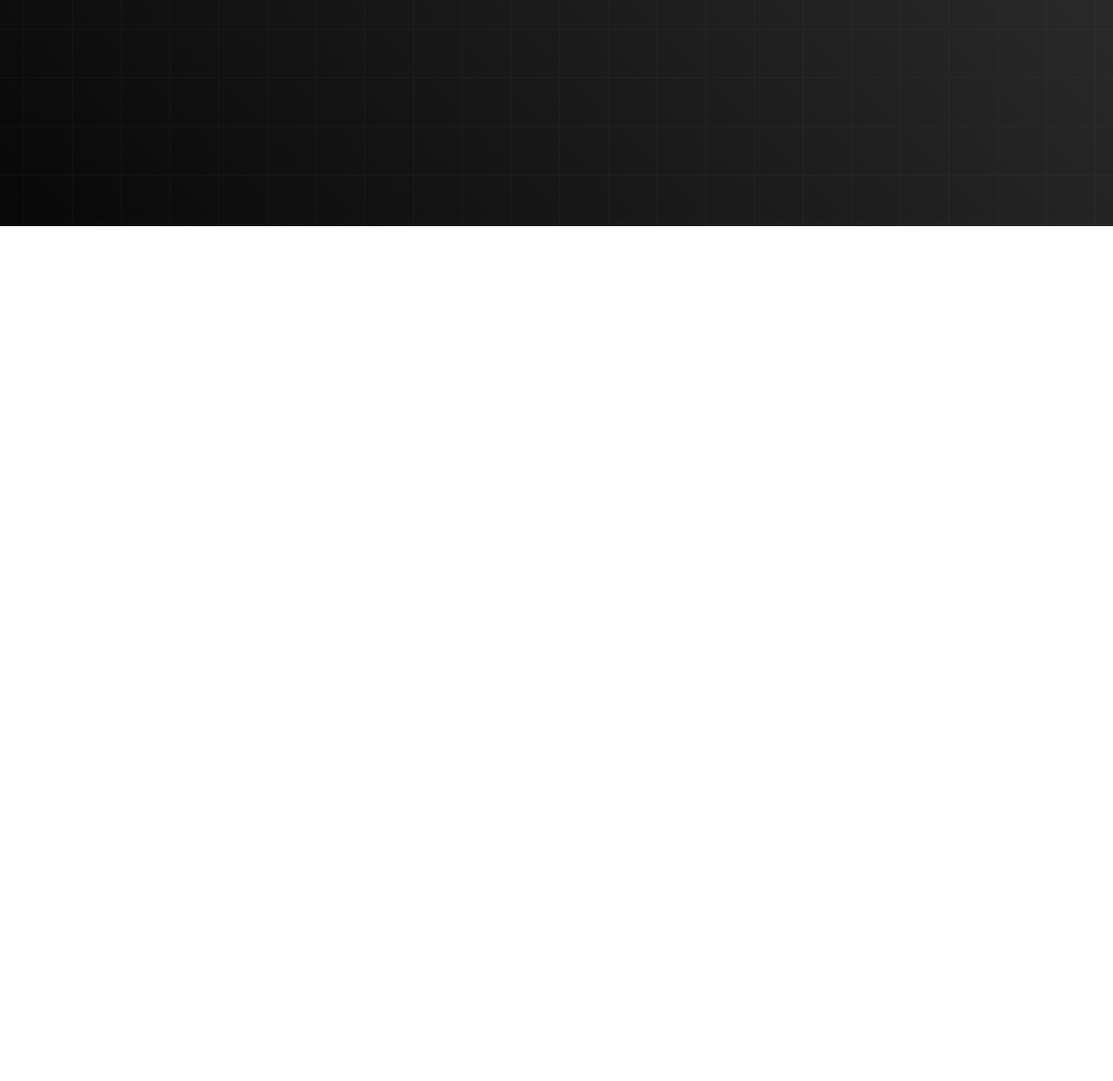
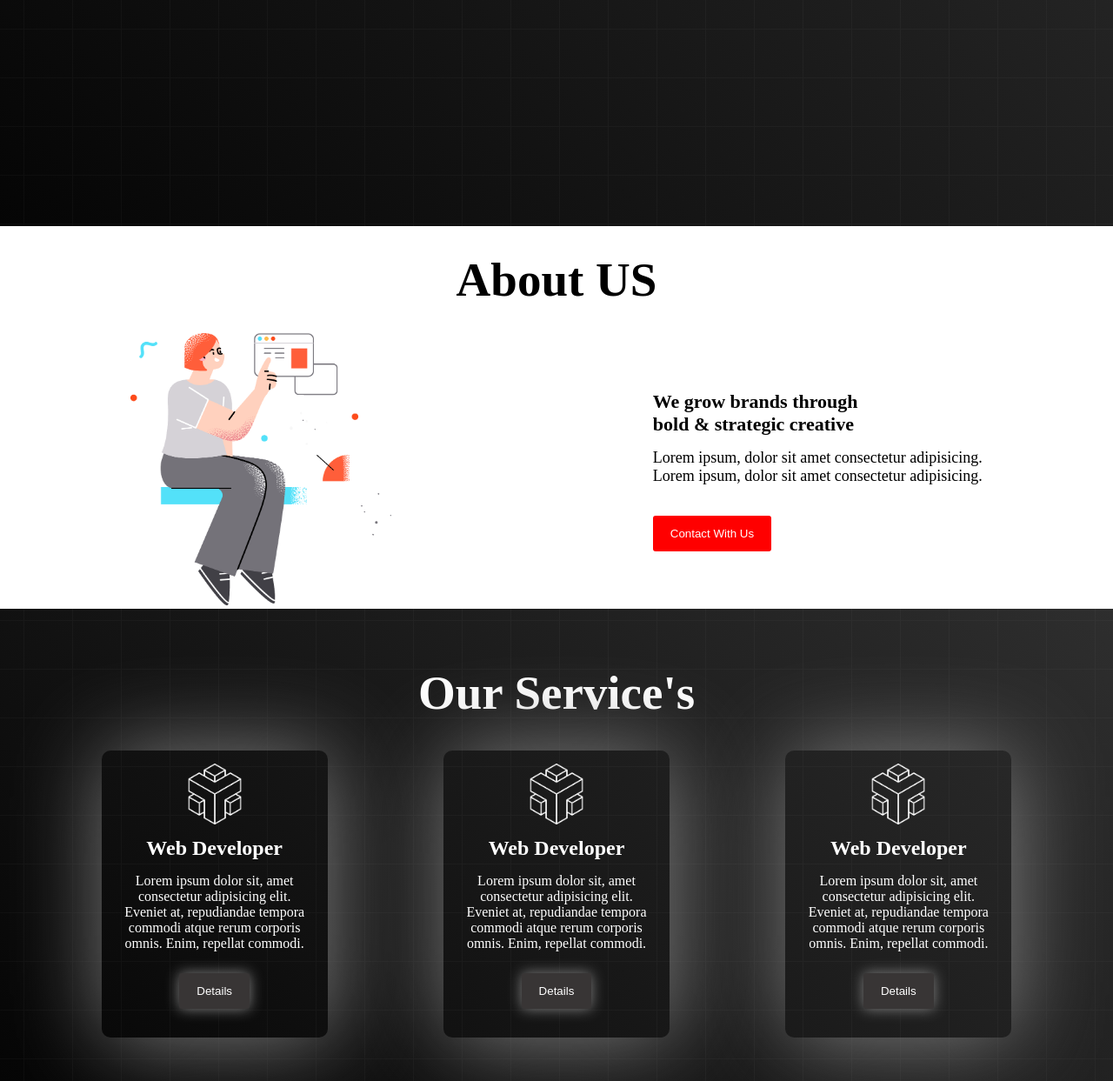
Before and after one commit to web-debasish1996/practice-session-projects-repo, a plain HTML site: page index.html in a window 1280 px wide. Shown: the part 608-1851 px from the top of the page at 87% size. Before the commit the page ends 868 px from the top, so only its background shows below. Drawn offline with Linux system fonts and the light colour scheme.

Commit message:
practice session

```diff
--- a/index.html
+++ b/index.html
@@ -35,6 +35,42 @@
             </div>
         </div>
     </section>
+    <section class="about">
+        <h1 class="title">About US</h1>
+        <div class="about-container">
+            <div class="about-title">
+                <h2 class="about-heading">We grow brands through <br> bold & strategic creative</h2>
+                <p class="description">Lorem ipsum, dolor sit amet consectetur adipisicing. <br> Lorem ipsum, dolor sit amet consectetur adipisicing.</p>
+                <button class="btn">Contact With Us</button>
+            </div>
+            <div class="about-img">
+                <img class="about-image" src="images/section.png" alt="">
+            </div>
+        </div>
+    </section>
+    <section class="services">
+        <h1 class="Service-title">Our Service's</h1>
+        <div class="services-container">
+            <div class="service-box">
+                <img class="icon" src="icon/0.png" alt="">
+                <h2 class="box-title">Web Developer</h2>
+                <p class="box-description">Lorem ipsum dolor sit, amet consectetur adipisicing elit. Eveniet at, repudiandae tempora commodi atque rerum corporis omnis. Enim, repellat commodi.</p>
+                <button class="btn box-btn">Details</button>
+            </div>
+            <div class="service-box">
+                <img class="icon" src="icon/0.png" alt="">
+                <h2 class="box-title">Web Developer</h2>
+                <p class="box-description">Lorem ipsum dolor sit, amet consectetur adipisicing elit. Eveniet at, repudiandae tempora commodi atque rerum corporis omnis. Enim, repellat commodi.</p>
+                <button class="btn box-btn">Details</button>
+            </div>
+            <div class="service-box">
+                <img class="icon" src="icon/0.png" alt="">
+                <h2 class="box-title">Web Developer</h2>
+                <p class="box-description">Lorem ipsum dolor sit, amet consectetur adipisicing elit. Eveniet at, repudiandae tempora commodi atque rerum corporis omnis. Enim, repellat commodi.</p>
+                <button class="btn box-btn">Details</button>
+            </div>
+        </div>
+    </section>
 
 </body>
 </html>
--- a/style.css
+++ b/style.css
@@ -27,6 +27,9 @@
     color: aquamarine;
     cursor: pointer;
 }
+
+/* ==========Hero section========== */
+
 .hero-img{
     width: 300px;
 }
@@ -37,21 +40,98 @@
     align-items: center;
     color: white;
     background-image: url("images/background.png"),
-    linear-gradient(45deg, rgb(8, 8, 8), rgb(53, 53, 53));
+    linear-gradient(45deg, rgb(5, 5, 5), #2e2e2e);
 }
 .hero-title{
     font-size: 55px;
     font-weight: 700;
 }
 .description{
-    font-size: 20px;
+    font-size: 18px;
     margin-top: 15px;
     margin-bottom: 15px;
 }
 .btn{
-    padding: 10px 20px;
+    margin-top: 20px;
+    padding: 13px 20px;
     background-color: #ff0000;
     color: #fff;
     border: none;
-    border-radius: 5px;
+    border-radius: 3px;
+    outline: none;
 }
+
+/* ==========About section========== */
+
+.about-image{
+    width: 300px;
+}
+.title{
+    font-size: 55px;
+    font-weight: 700;
+    text-align: center;
+    padding: 30px;
+}
+.about-container{
+    display: flex;
+    justify-content: space-around;
+    align-items: center;
+    flex-direction: row-reverse;
+}
+.about-heading{
+    font-size: 22px;
+    margin-bottom: 15px;
+}
+
+/* ==========Services section========== */
+
+.services{
+    padding: 50px;
+    background-image: url("images/background.png"),
+    linear-gradient( 45deg, rgb(5, 5, 5), #2e2e2e);
+}
+.services-container{
+    display: flex;
+    justify-content: space-around;
+    align-items: center;
+}
+.Service-title{
+    font-size: 55px;
+    font-weight: 700;
+    text-align: center;
+    margin: 15px;
+    color: #fff;
+}
+.service-box{
+    width: 230px;
+    height: 300px;
+    box-shadow: 4px  2px 105px gray;
+    border-radius: 10px;
+    background: #0000;
+    text-align: center;
+    padding: 15px;
+    color: #fff;
+    margin-top: 20px;
+    transition: .5s ease;
+}
+.service-box:hover{
+    transform: scale(1.02);
+}
+
+.icon{
+    width: 70px;
+}
+.box-btn{
+    background-color: #383535;
+    margin-top: 20px;
+    box-shadow: 0 0 1rem gray;
+}
+.box-btn:hover{
+    box-shadow:none;
+}
+.box-title{
+    padding: 10px;
+}
+.box-description{
+    padding: 5px;
+}
```
